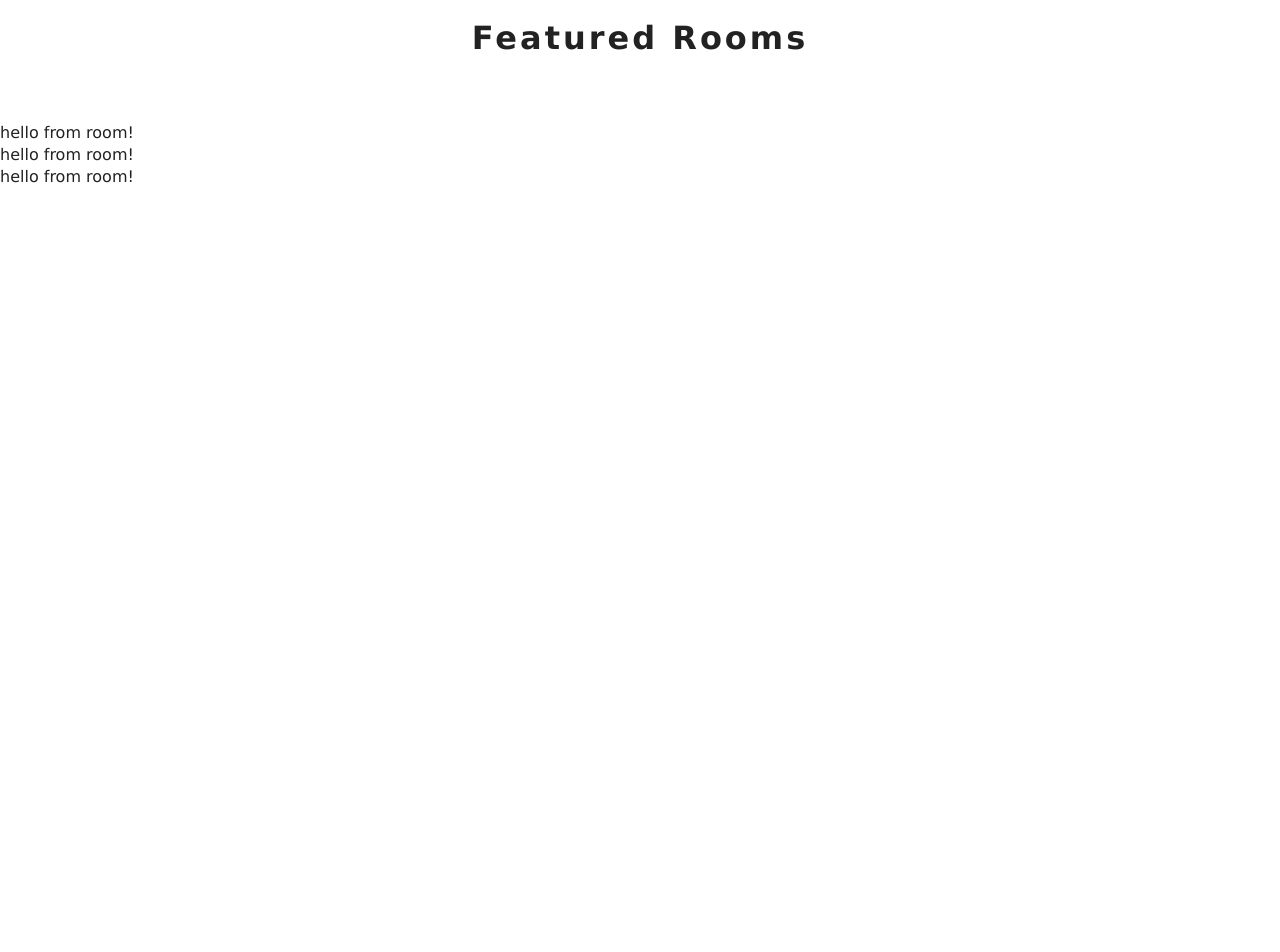
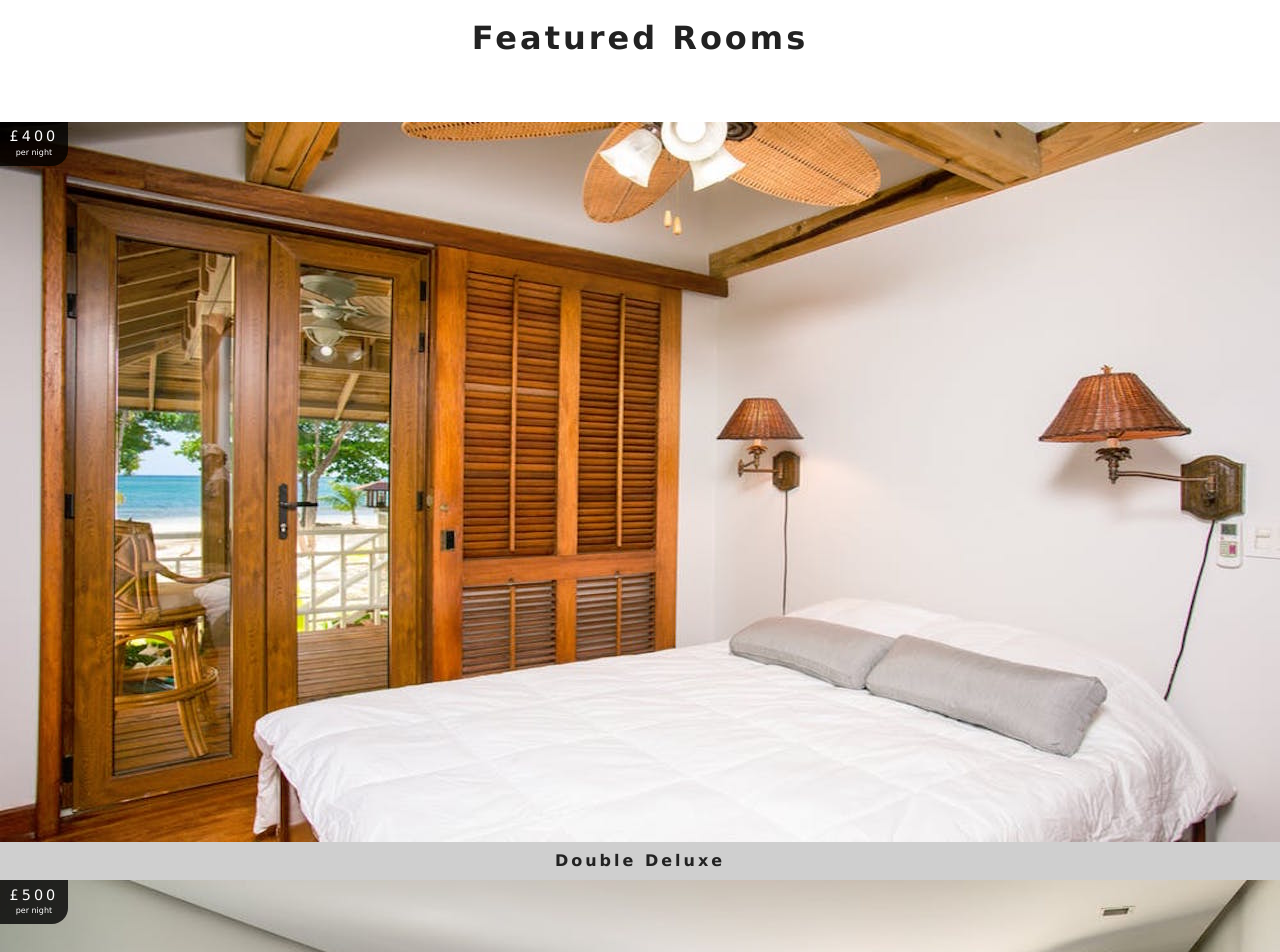
Before and after one commit to leo9806/beach-resort, a React (Create React App) app: page / in a window 1280 px wide. Shown: the part 1320-2272 px from the top of the page. Before the commit the page ends 1589 px from the top, so only its background shows below. Built offline with nearby package versions, Linux system fonts and the light colour scheme.

Commit message:
Implementation of Room component
Used o display the rooms

```diff
--- a/src/components/Room.js
+++ b/src/components/Room.js
@@ -1,11 +1,40 @@
-import React from 'react'
+import React from 'react';
+import {Link} from 'react-router-dom';
+// acts as an alt image for the '<img>'
+import DefaultImg from '../images/room-1.jpeg';
+import PropTypes from 'prop-types';
 
-const Room = () => {
+const Room = ({room}) => {
+  // destructuring the room
+  const{name, dang, images, price} = room;
+
+
   return (
-    <div>
-      hello from room!
-    </div>
+    <article className="room">
+      <div className="img-container">
+        <img src={images[0] || DefaultImg} alt="single room" />
+        <div className="price-top">
+          <h6>£{price}</h6>
+          <p>per night</p>
+        </div>
+        <Link to={`/rooms/${dang}`} className="btn-primary room-link">
+          Features
+        </Link>
+      </div>
+      <p className="room-info">{name}</p>
+    </article>
   )
 }
 
-export default Room
+Room.propTypes = {
+  // checking if this object has particular properties
+  room: PropTypes.shape({
+    name: PropTypes.string.isRequired,
+    dang: PropTypes.string.isRequired,
+    images: PropTypes.arrayOf(PropTypes.string).isRequired,
+    price: PropTypes.number.isRequired
+
+  })
+};
+
+export default Room;
```
